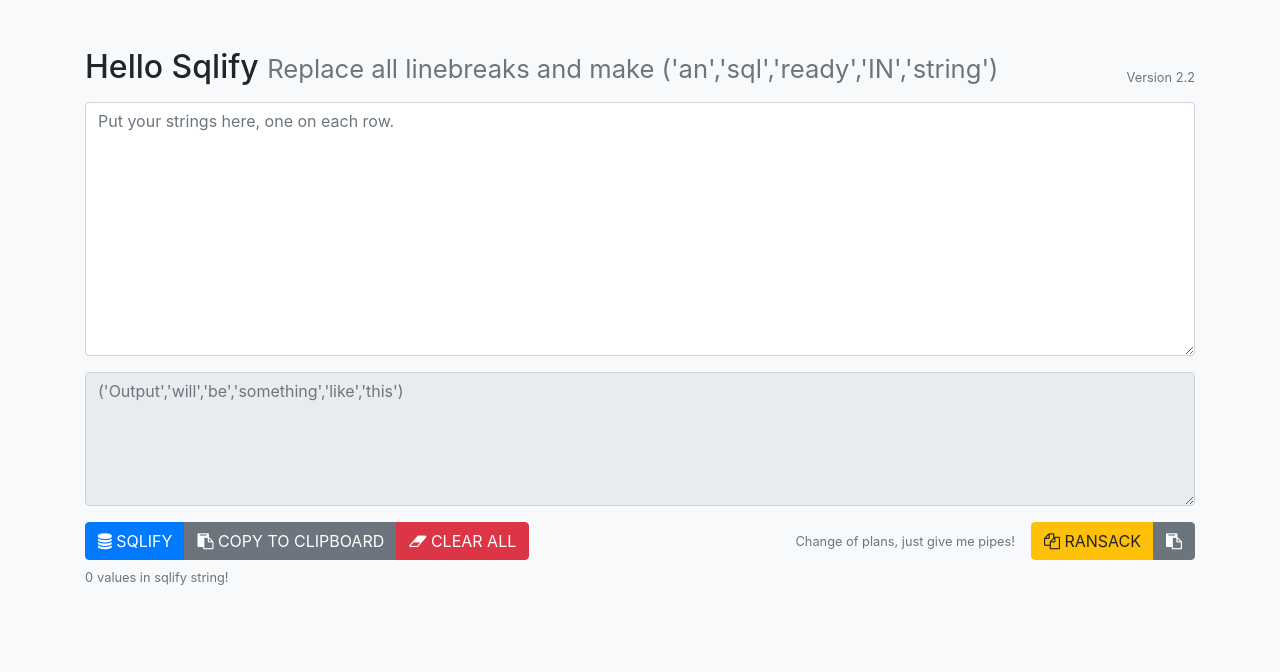
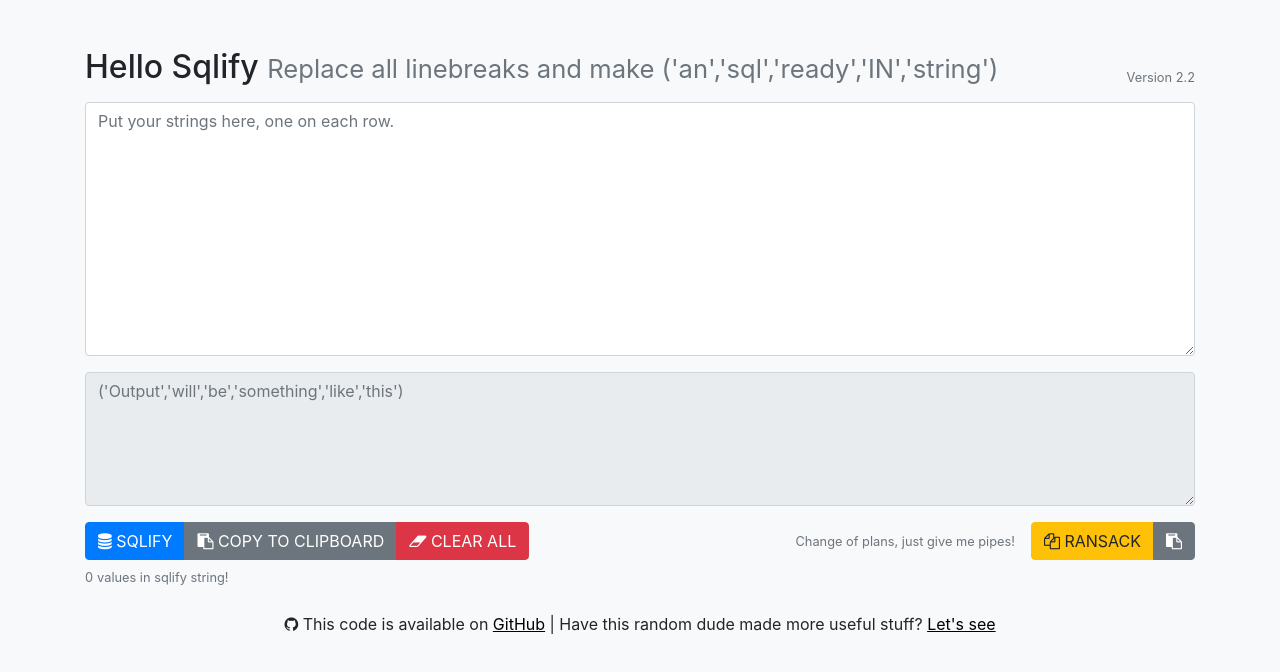
Before and after one commit to PROOHF/sqlify, a plain HTML site: page index.html in a window 1280 px wide. Drawn offline with nearby package versions, Linux system fonts and the light colour scheme.

Commit message:
Added footer with link

```diff
--- a/index.html
+++ b/index.html
@@ -78,9 +78,11 @@
       </div>
     </div>
   </div>
+  <footer class="mt-4 text-center">
+    <i class="fa fa-github" aria-hidden="true"></i> This code is available on <a href="https://github.com/PROOHF/sqlify">GitHub</a> | Have this random dude made more useful stuff? <a href="http://www.proohf.com/">Let's see</a>
+  </footer>
 
   <!-- JavaScript -->
   <script src="js/scripts.js"></script>
 </body>
-
 </html>
```
